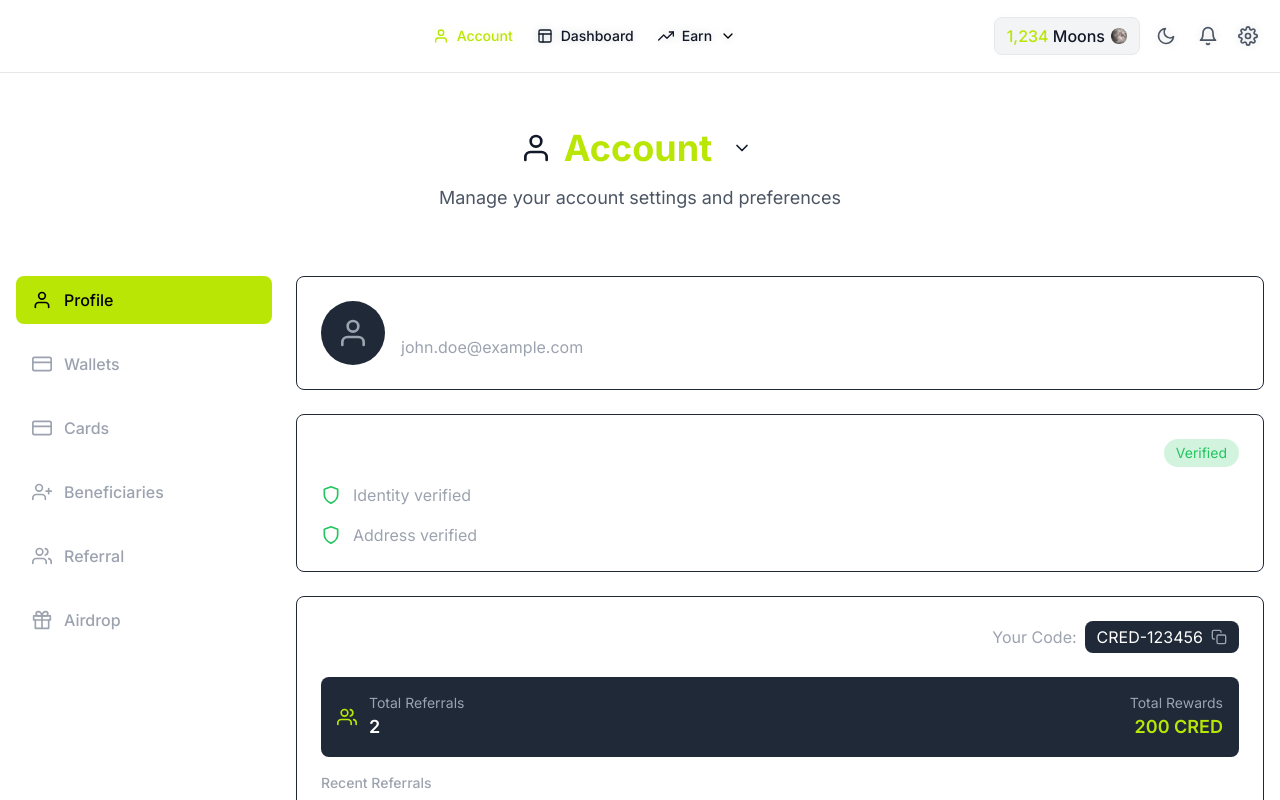
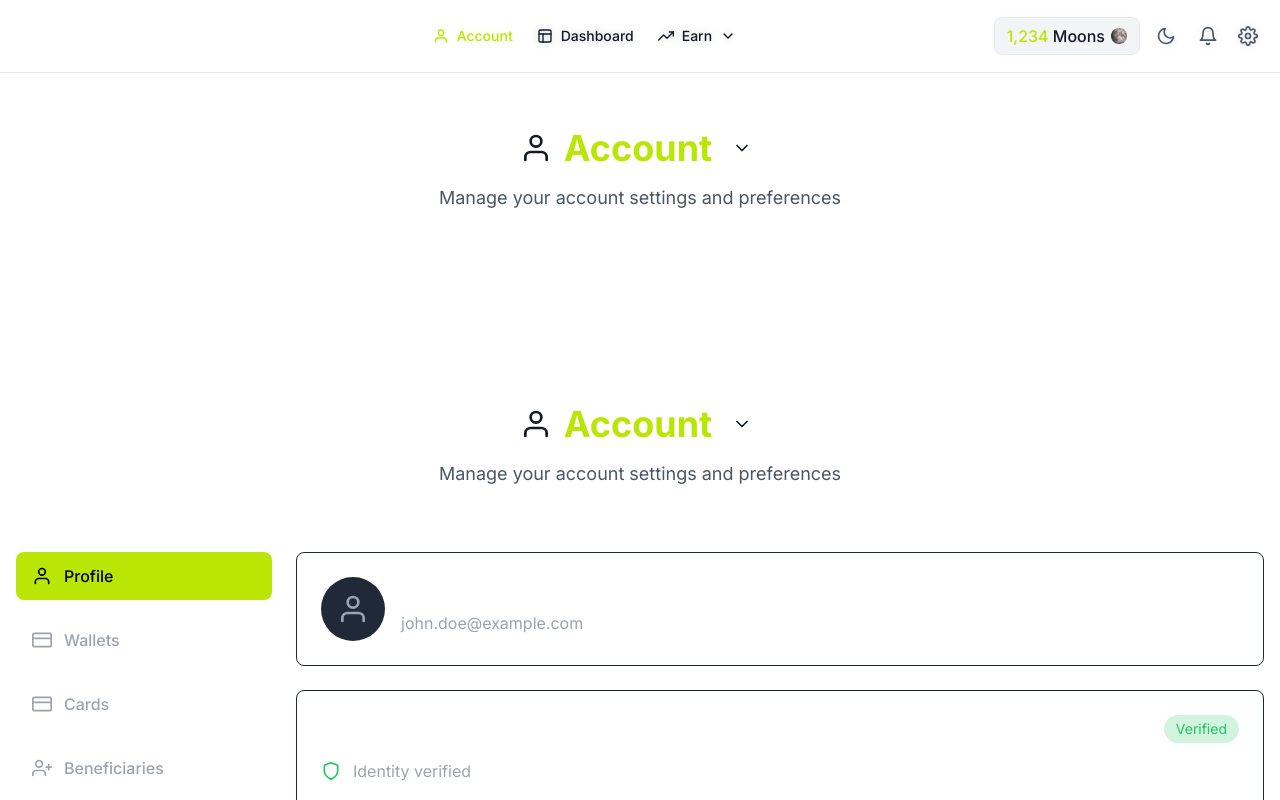
Before and after one commit to w3-surfer/credible-finance, a Next.js app: page /account in a window 1280 px wide. Shown: the top 800 px of the page. Built offline with nearby package versions, Linux system fonts and the light colour scheme.

Commit message:
fix: adiciona título e subtítulo na página de Account

```diff
--- a/src/app/account/page.tsx
+++ b/src/app/account/page.tsx
@@ -5,7 +5,7 @@ import { Account } from '@/components/dashboard';
 
 export default function AccountPage() {
   return (
-    <Layout>
+    <Layout title="Account" subtitle="Manage your profile, wallets and rewards">
       <Account />
     </Layout>
   );
```
